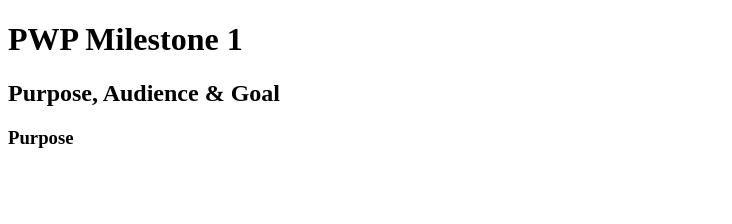
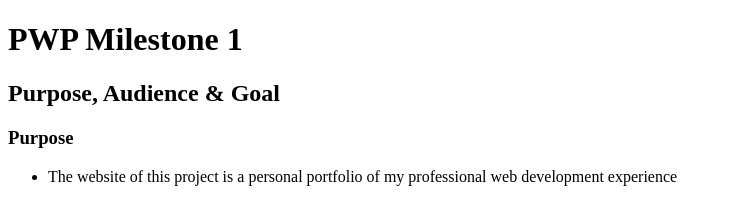
Before and after one commit to mbouchentouf/my-pwp-mileston, a plain HTML site: page public_html/documentation/milestone-1.html in a window 1280 px wide. Shown: the whole page, without its empty margins (0-732 px from the left). Drawn offline with Linux system fonts and the light colour scheme.

Commit message:
added html elements

```diff
--- a/public_html/documentation/milestone-1.html
+++ b/public_html/documentation/milestone-1.html
@@ -9,6 +9,7 @@
 <h2>Purpose, Audience & Goal</h2>
 <h3>Purpose</h3>
 <ul class="center">
+    <li>The website of this project is a personal portfolio of my professional web development experience</li>
 
 </ul>
 </body>
```
